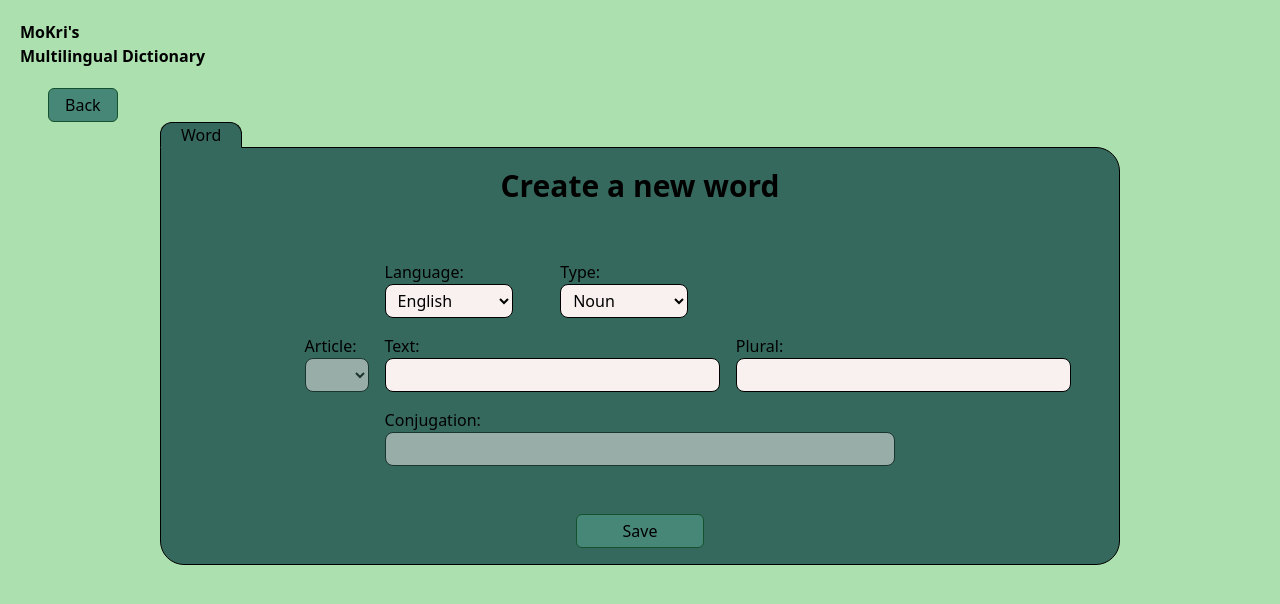
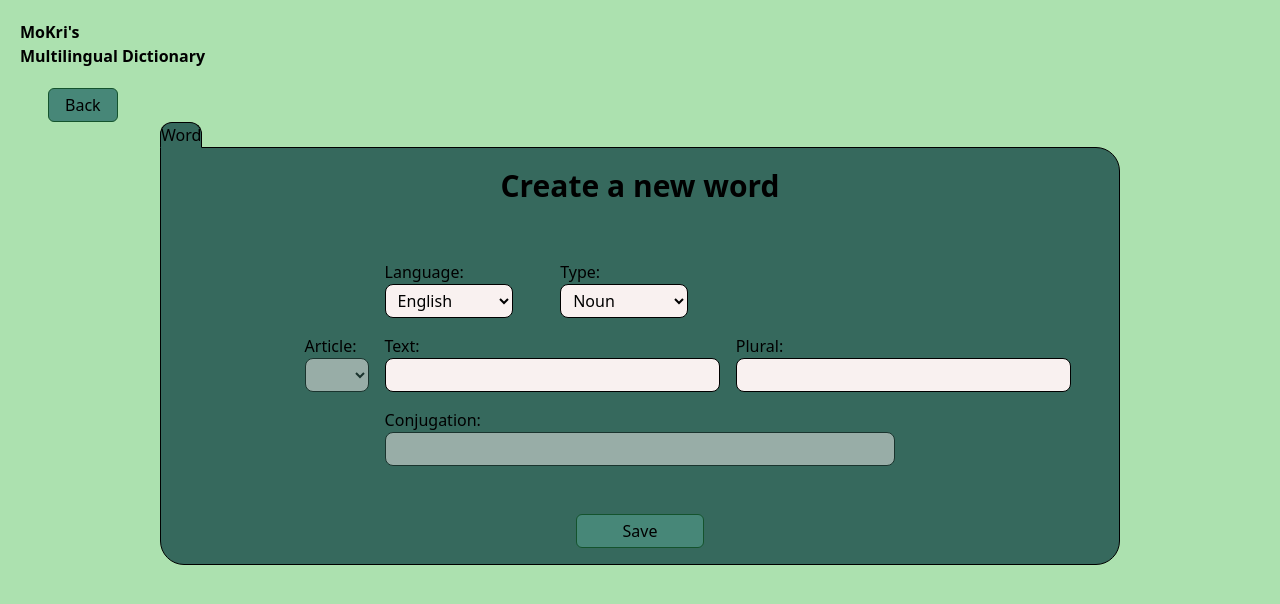
Before and after one commit to MoKrisz/MoKri-s-Multilingual-Dictionary-React-FE, a React (Vite) app: page /menu/new-word in a window 1280 px wide. Shown: the top 604 px of the page. Built offline with nearby package versions, Linux system fonts and the light colour scheme.

Commit message:
refact tab handling

```diff
--- a/src/features/Words/components/TabButton.tsx
+++ /dev/null
@@ -1,12 +0,0 @@
-interface WordFormParams {
-  setActiveTab?: () => void;
-  label: string;
-  className: string;
-}
-
-export default function TabButton({setActiveTab, label, className}: WordFormParams)
-{
-    return <button onClick={setActiveTab} className={className}>
-        {label}
-    </button>
-}
--- a/src/features/Words/pages/NewWordPage.tsx
+++ b/src/features/Words/pages/NewWordPage.tsx
@@ -1,17 +1,18 @@
 import { Link, useNavigate } from "react-router-dom";
 import { postWord, queryClient } from "../api";
 import WordForm from "../components/WordForm";
-import TabButton from "../components/TabButton";
+import Tabs from "../../../components/Tabs";
 
 export default function NewWordPage() {
   const navigate = useNavigate();
 
   function onSuccess() {
     queryClient.invalidateQueries({ queryKey: ["words"] });
-      navigate("/menu");
+    navigate("/menu");
   }
 
-  return <>
+  return (
+    <>
       <Link
         to="/menu"
         className="ml-12 inline-block py-1 px-4 bg-lincolngreen hover:bg-lincolngreenlighter rounded-md border border-green-900"
@@ -19,10 +20,11 @@ export default function NewWordPage() {
         <button>Back</button>
       </Link>
       <div className="lg:w-3/4 lg:mx-auto max-w-screen-lg">
-        <TabButton label="Word" className="-mb-px px-5 bg-lincolngreendarker rounded-t-xl border border-t-black border-l-black border-r-black border-b-lincolngreendarker"/>
-        <div className="bg-lincolngreendarker rounded-e-3xl rounded-b-3xl border border-l-black border-r-black border-b-black border-t-black">
-          <WordForm mutationFunction={postWord} onSuccessFunction={onSuccess} />
-        </div>
+        <Tabs
+          tabs={[{ key: "word", label: "Word", content: <WordForm mutationFunction={postWord} onSuccessFunction={onSuccess} />, length: 5 }]}
+          defaultTab="word"
+        />
       </div>
-    </>;
+    </>
+  );
 }
--- a/src/features/Words/pages/WordPage.tsx
+++ b/src/features/Words/pages/WordPage.tsx
@@ -3,7 +3,7 @@ import WordForm from "../components/WordForm";
 import { fetchWord, PutWord, queryClient } from "../api";
 import { useQuery } from "@tanstack/react-query";
 import { ReactNode, useState } from "react";
-import TabButton from "../components/TabButton";
+import Tabs from "../../../components/Tabs";
 
 type WordParams = {
   wordId: string;
@@ -19,7 +19,7 @@ export default function WordPage() {
 
   const { data, isPending, isError, error } = useQuery({
     queryKey: [`word_${param.wordId}`],
-    queryFn: ({ signal }) => fetchWord({wordId: +param.wordId!, signal }),
+    queryFn: ({ signal }) => fetchWord({ wordId: +param.wordId!, signal }),
     staleTime: 120000,
   });
 
@@ -27,10 +27,6 @@ export default function WordPage() {
     queryClient.invalidateQueries({ queryKey: ["words"] });
     queryClient.invalidateQueries({ queryKey: [`word_${param.wordId}`] });
   }
-
-  const activeTabFormat = "-mb-px bg-lincolngreendarker rounded-t-xl border border-t-black border-l-black border-r-black border-b-lincolngreendarker"
-  const nonActiveTabFormat = "-mb-px bg-lincolngreen rounded-t-xl border border-t-black border-l-black border-r-black border-b-black hover:bg-lincolngreendarker"
-
   let formComponent: ReactNode;
   if (isPending) {
     formComponent = <p>Getting the word...</p>;
@@ -38,7 +34,8 @@ export default function WordPage() {
     console.log(error);
     formComponent = <p>Something went wrong...</p>;
   } else if (data) {
-    formComponent = <>
+    formComponent = (
+      <>
         <Link
           to="/menu"
           className="ml-12 inline-block py-1 px-4 bg-lincolngreen hover:bg-lincolngreenlighter rounded-md border border-green-900"
@@ -46,13 +43,34 @@ export default function WordPage() {
           <button>Back</button>
         </Link>
         <div className="lg:w-3/4 lg:mx-auto max-w-screen-lg">
-            <TabButton label="Word" className={`px-5 ${activeTab === "word" ? activeTabFormat : nonActiveTabFormat}`} setActiveTab={() => setActiveTab("word")}/>
-            <TabButton label="Translations" className={`px-7 ${activeTab === "translation" ? activeTabFormat : nonActiveTabFormat}`} setActiveTab={() => setActiveTab("translation")}/>
-            <div className="bg-lincolngreendarker rounded-e-3xl rounded-b-3xl border border-l-black border-r-black border-b-black border-t-black">
-              <WordForm mutationFunction={PutWord} onSuccessFunction={onSuccess} wordData={data}/>
+          <Tabs
+            tabs={[
+              {
+                key: "word",
+                label: "Word",
+                content: (
+                  <WordForm
+                    mutationFunction={PutWord}
+                    onSuccessFunction={onSuccess}
+                    wordData={data}
+                  />
+                ),
+                length: 5,
+              },
+              {
+                key: "translation",
+                label: "Translations",
+                content: (
+                  <p>Here goes the translations tab content</p>
+                ),
+                length: 7,
+              },
+            ]}
+            defaultTab="word"
+          />
         </div>
-          </div>
-    </>;
+      </>
+    );
   }
 
   return formComponent;
```
Lines whose indentation alone changed are shown as unchanged.
